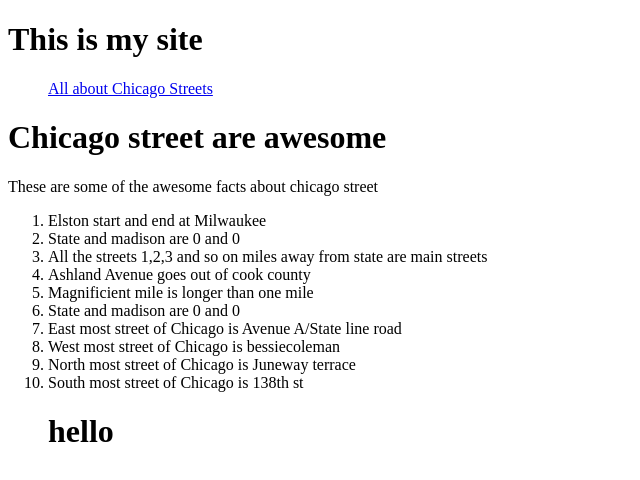
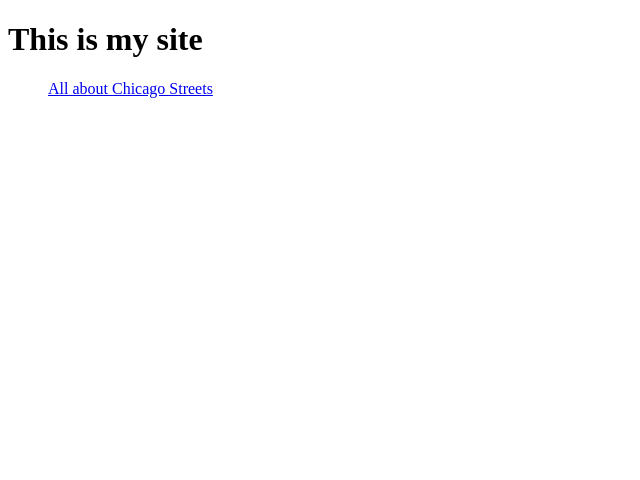
Before and after one commit to shiprashah/shiprashah.github.io, a plain HTML site: page index.html in a window 1280 px wide. Shown: the whole page, without its empty margins (0-640 px from the left). Drawn offline with Linux system fonts and the light colour scheme.

Commit message:
Update index.html

```diff
--- a/index.html
+++ b/index.html
@@ -4,23 +4,6 @@
   <main>
     <h1> This is my site </h1>
       <ol><a href="streets.html"> All about Chicago Streets </a></ol>
-    <h1>Chicago street are awesome</h1>
   </main>
-<p>These are some of the awesome facts about chicago street</p>
-<ol>
-  <li>Elston start and end at Milwaukee</li>
-  <li>State and madison are 0 and 0</li>
-  <li>All the streets 1,2,3 and so on miles away from state are main streets</li>
-  <li>Ashland Avenue goes out of cook county</li>
-  <li>Magnificient mile is longer than one mile</li>
-  <li>State and madison are 0 and 0</li>
-  <li>East most street of Chicago is Avenue A/State line road</li>
-  <li>West most street of Chicago is bessiecoleman </li>
-  <li>North most street of Chicago is Juneway terrace</li>
-  <li>South most street of Chicago is 138th st</li>
-
-  <h1>hello</h1>
-</ol>
-
 </body>
 </html>
```
